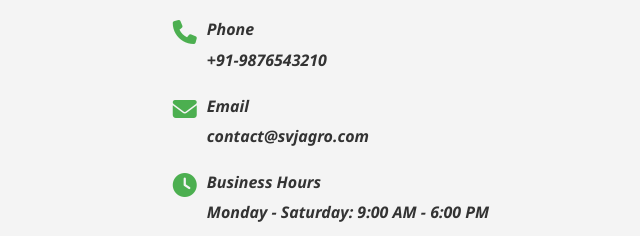
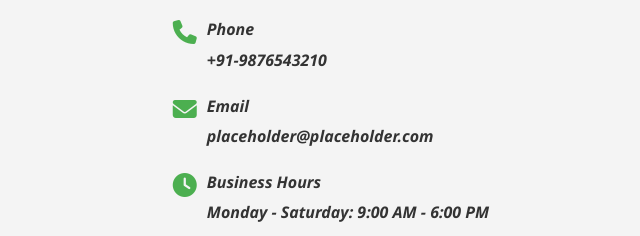
Before and after one commit to ooexiaoo/chiragagrocopy, a plain HTML site: page index.html in a window 1280 px wide. Shown: the part 5745-5981 px from the top of the page, 309-949 px from the left. Drawn offline with Linux system fonts and the light colour scheme.

Commit message:
email placeholder

```diff
--- a/index.html
+++ b/index.html
@@ -309,7 +309,7 @@
               <i class="fas fa-envelope"></i>
               <div>
                 <strong>Email</strong>
-                <p>contact@svjagro.com</p>
+                <p>placeholder@placeholder.com</p>
               </div>
             </div>
             <div class="contact-item">
```
